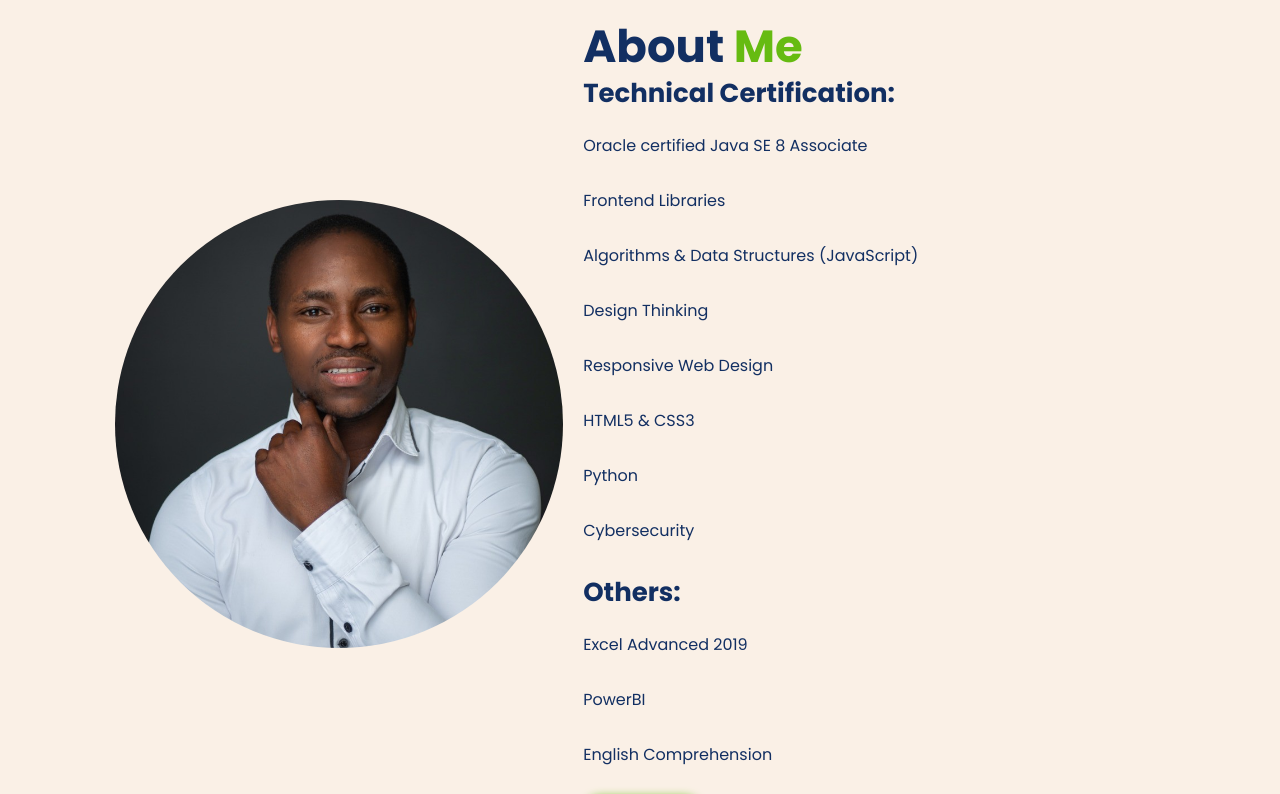
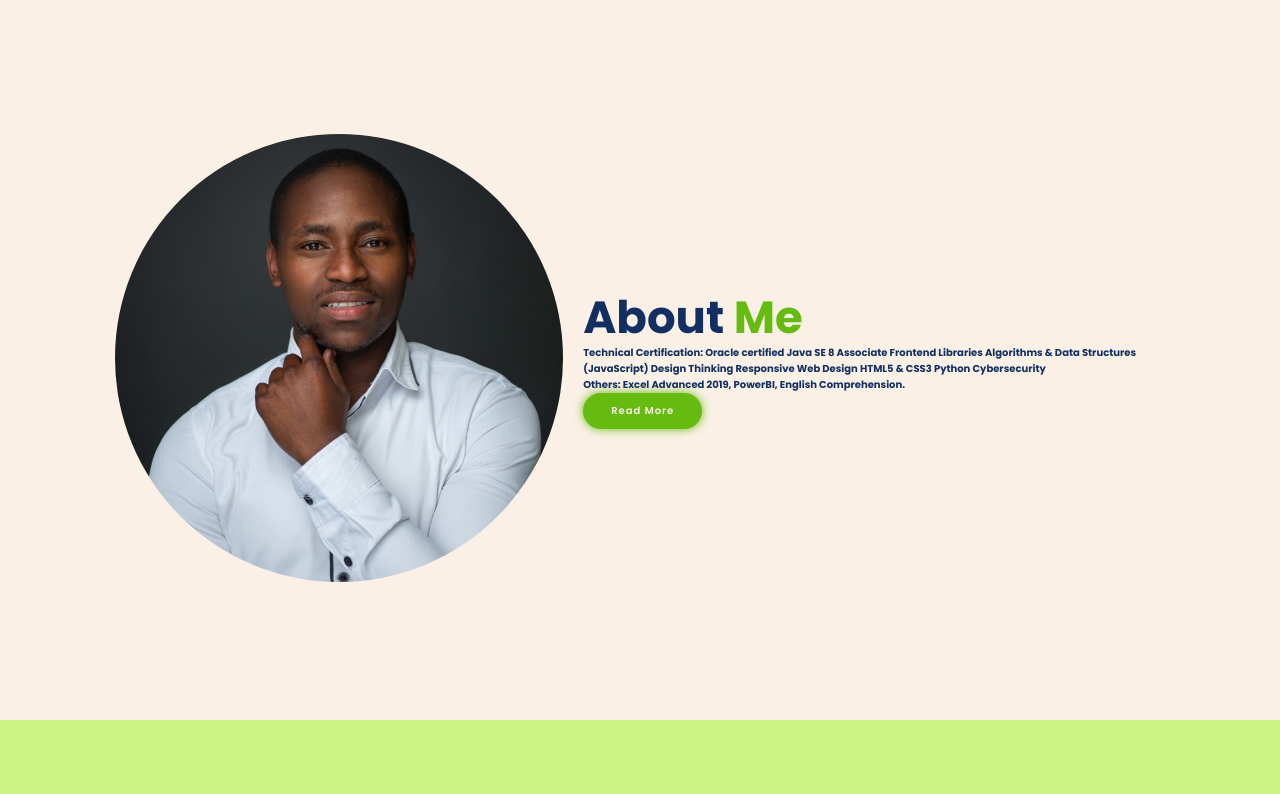
Before and after one commit to Pluggamaro/Superfolio, a plain HTML site: page index.html in a window 1280 px wide. Shown: the part 880-1674 px from the top of the page. Drawn offline with nearby package versions, Linux system fonts and the light colour scheme.

Commit message:
Update index.html

```diff
--- a/index.html
+++ b/index.html
@@ -45,20 +45,20 @@
             <div class='about-content'>
               <h2 class='heading'>About <span>Me</span></h2>
 
-              <h3>Technical Certification:</h3>
-                <p>Oracle certified Java SE 8 Associate</p>
-                <p>Frontend Libraries</p>
-                <p>Algorithms & Data Structures (JavaScript)</p>
-                <p>Design Thinking </p>
-                <p>Responsive Web Design</p>
-                <p>HTML5 & CSS3</p>
-                <p>Python</p>
-                <p>Cybersecurity</p>
+              <h4>Technical Certification:
+                Oracle certified Java SE 8 Associate
+                Frontend Libraries
+                Algorithms & Data Structures (JavaScript)
+                Design Thinking
+                Responsive Web Design
+                HTML5 & CSS3
+                Python
+                Cybersecurity</h4>
 
-                <h3>Others:</h3>
-                <p>Excel Advanced 2019</p>
-                <p>PowerBI</p>
-                <p>English Comprehension</p>
+                <h4>Others:
+                Excel Advanced 2019,
+                PowerBI,
+                English Comprehension.</h4>
               <a href='#' class='btn'>Read More</a>
             </div>
         </section>
```
